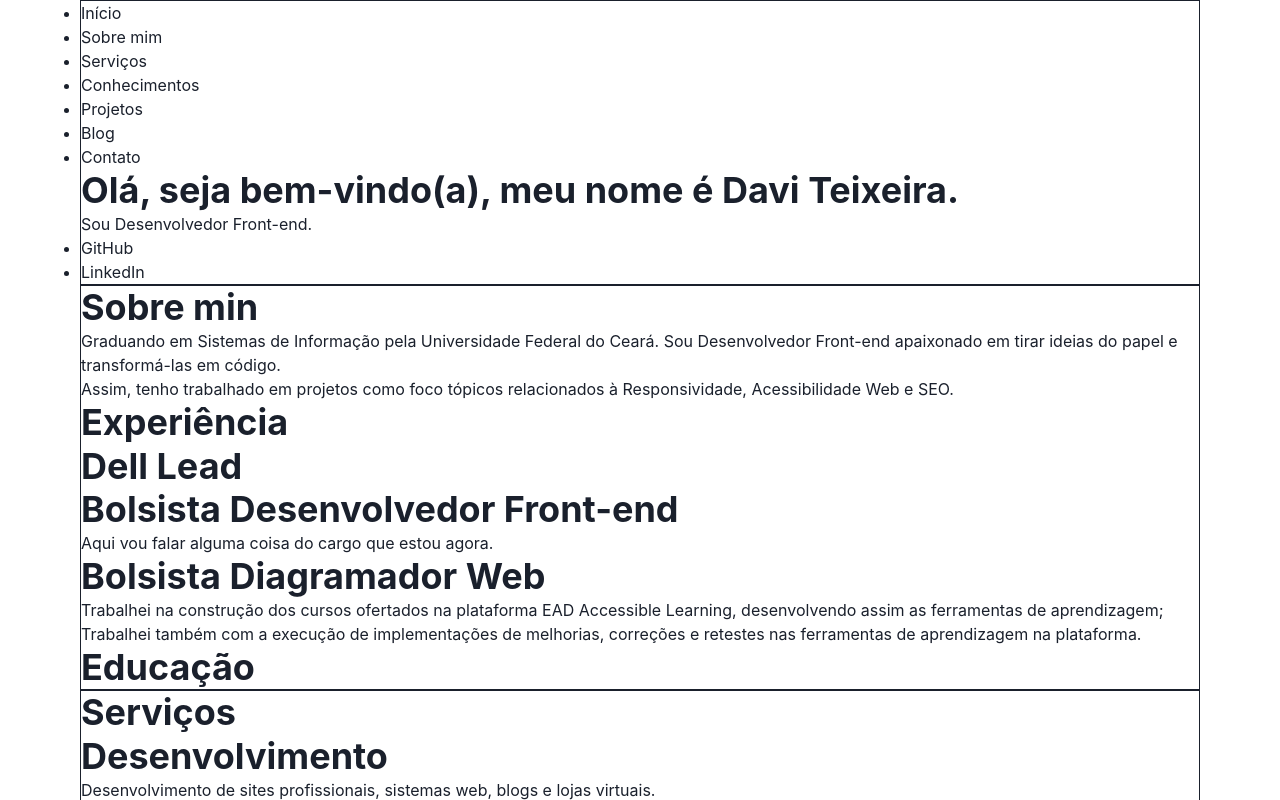
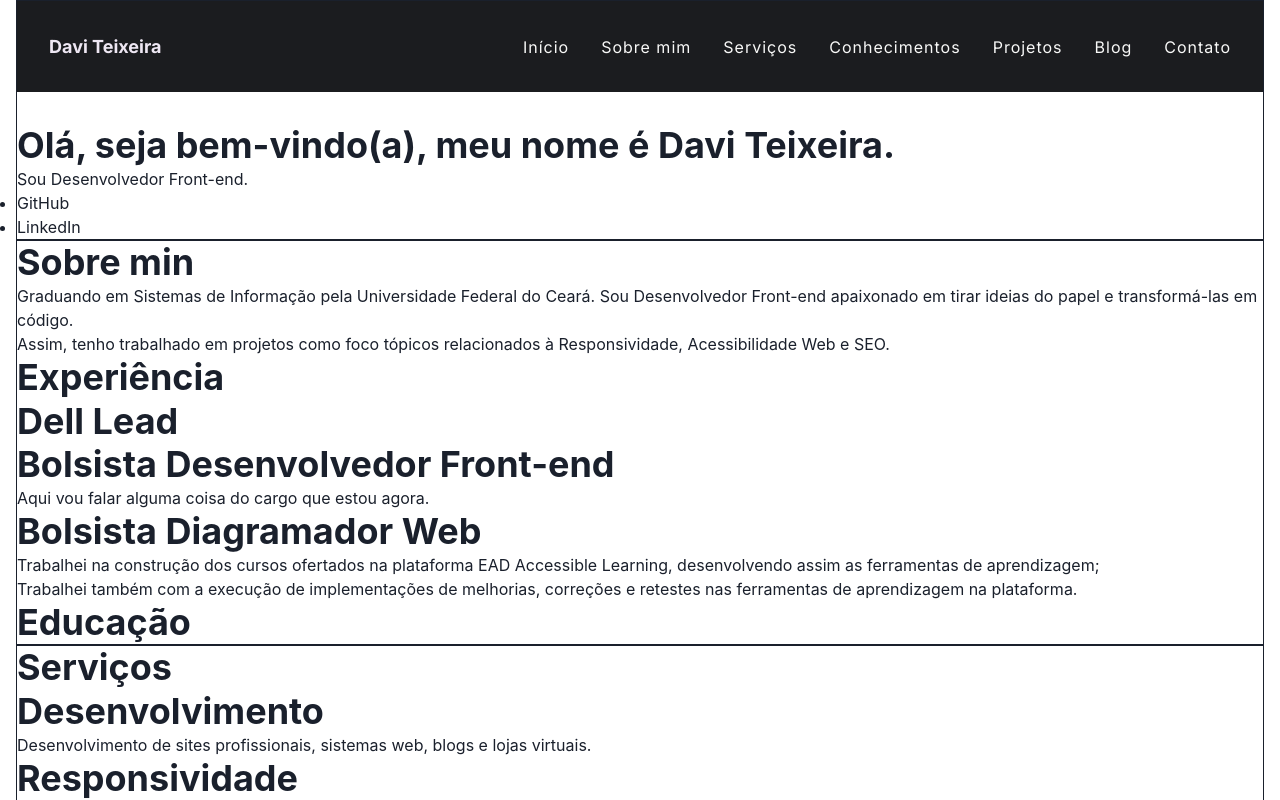
Before and after one commit to daviteixeira-dev/portfolio, a React (Vite) app in the folder portfolio-v2-chakra-ui/: page / in a window 1280 px wide. Shown: the top 800 px of the page. Built offline with nearby package versions, Linux system fonts and the light colour scheme.

Commit message:
Menu principal com chakra-ui

```diff
--- a/portfolio-v2-chakra-ui/index.html
+++ b/portfolio-v2-chakra-ui/index.html
@@ -4,8 +4,15 @@
     <meta charset="UTF-8" />
     <link rel="icon" type="image/svg+xml" href="/vite.svg" />
     <meta name="viewport" content="width=device-width, initial-scale=1.0" />
+    <link rel="preconnect" href="https://fonts.googleapis.com" />
+    <link rel="preconnect" href="https://fonts.gstatic.com" crossorigin />
+    <link
+      href="https://fonts.googleapis.com/css2?family=Inter:wght@400;500;600;700&display=swap"
+      rel="stylesheet"
+    />
     <title>Davi Teixeira | Desenvolvedor Front-end</title>
   </head>
+
   <body>
     <div id="root"></div>
     <script type="module" src="/src/main.jsx"></script>
--- a/portfolio-v2-chakra-ui/package.json
+++ b/portfolio-v2-chakra-ui/package.json
@@ -14,7 +14,8 @@
     "@emotion/styled": "^11.10.0",
     "framer-motion": "^6.5.1",
     "react": "^18.2.0",
-    "react-dom": "^18.2.0"
+    "react-dom": "^18.2.0",
+    "react-icons": "^4.4.0"
   },
   "devDependencies": {
     "@types/react": "^18.0.15",
--- a/portfolio-v2-chakra-ui/src/App.jsx
+++ b/portfolio-v2-chakra-ui/src/App.jsx
@@ -11,10 +11,9 @@ import Contato from './components/Contato/Contato';
 import Footer from './components/Footer/Footer';
 import Header from './components/Header/Header';
 
-function App() {
-
+function App(){
   return (
-    <Container maxW='90%' className="App">
+    <Container maxW="full" className="App">
       <Header />
       <Sobre />
       <Servicos />
@@ -24,7 +23,7 @@ function App() {
       <Contato />
       <Footer />
     </Container>
-  )
-}
+  );
+};
 
 export default App;
--- a/portfolio-v2-chakra-ui/src/components/Header/Header.jsx
+++ b/portfolio-v2-chakra-ui/src/components/Header/Header.jsx
@@ -1,54 +1,21 @@
 import React from "react";
 import { Box, Heading, Text } from "@chakra-ui/react"
+
+import MainMenu from "./MainMenu";
 
 function Header(){
     return(
         <Box as="header" id="home" border="1px solid">
-            <nav>
-                <ul>
-                    <li>
-                        <a href="#home">
-                            Início
-                        </a>
-                    </li>
-                    <li>
-                        <a href="#sobre">
-                            Sobre mim
-                        </a>
-                    </li>
-                    <li>
-                        <a href="#services">
-                            Serviços
-                        </a>
-                    </li>
-                    <li>
-                        <a href="#conhecimentos">
-                            Conhecimentos
-                        </a>
-                    </li>
-                    <li>
-                        <a href="#projetos">
-                            Projetos
-                        </a>
-                    </li>
-                    <li>
-                        <a href="#blog">
-                            Blog
-                        </a>
-                    </li>
-                    <li>
-                        <a href="#contato">
-                            Contato
-                        </a>
-                    </li>
-                </ul>
-            </nav>
+            <MainMenu />
+
             <Heading as="h1">
                 Olá, seja bem-vindo(a), meu nome é Davi Teixeira.
             </Heading>
+
             <Text>
                 Sou Desenvolvedor Front-end.
             </Text>
+
             <ul>
                 <li>
                     <a
@@ -66,8 +33,9 @@ function Header(){
                     </a>
                 </li>
             </ul>
+
         </Box>
-    )
-}
+    );
+};
 
 export default Header;
--- /dev/null
+++ b/portfolio-v2-chakra-ui/src/components/Header/Logo.jsx
@@ -0,0 +1,14 @@
+import React from "react"
+import { Box, Text } from "@chakra-ui/react"
+
+function Logo(props) {
+  return (
+    <Box {...props}>
+      <Text fontSize="lg" fontWeight="bold">
+        Davi Teixeira
+      </Text>
+    </Box>
+  )
+};
+
+export default Logo;
--- /dev/null
+++ b/portfolio-v2-chakra-ui/src/components/Header/MainMenu.jsx
@@ -0,0 +1,90 @@
+import React from "react";
+
+import { Link, Box, Flex, Text, Stack } from "@chakra-ui/react";
+
+import { FaBars, FaTimes} from "react-icons/fa";
+
+import Logo from "./Logo";
+
+const MenuToggle = ({ toggle, isOpen }) => {
+    return (
+      <Box display={{ base: "block", md: "none" }} onClick={toggle}>
+        {isOpen ? <FaTimes /> : <FaBars />}
+      </Box>
+    );
+};
+
+const MenuItem = ({ children, isLast, to = "/", ...rest }) => {
+    return (
+      <Link href={to} style={{ textDecoration: 'none', letterSpacing: "1px" }}>
+        <Text display="block" {...rest} _hover={{ borderBottom: "3px solid #f8f8f7"}}>
+          {children}
+        </Text>
+      </Link>
+    );
+};
+
+const MenuLinks = ({ isOpen }) => {
+    return (
+        <Box
+            display={{ base: isOpen ? "block" : "none", md: "block" }}
+            flexBasis={{ base: "100%", md: "auto" }}
+        >
+            <Stack
+                spacing={8}
+                align="center"
+                justify={["center", "space-between", "flex-end", "flex-end"]}
+                direction={["column", "column", "row", "row"]}
+                pt={[4, 4, 0, 0]}
+            >
+                <MenuItem to="/">Início</MenuItem>
+                <MenuItem to="#sobre">Sobre mim</MenuItem>
+                <MenuItem to="#services">Serviços</MenuItem>
+                <MenuItem to="#conhecimentos">Conhecimentos</MenuItem>
+                <MenuItem to="#projetos">Projetos</MenuItem>
+                <MenuItem to="#blog">Blog</MenuItem>
+                <MenuItem to="#contato">Contato</MenuItem>
+            </Stack>
+        </Box>
+    );
+};
+
+const NavBarContainer = ({ children, ...props }) => {
+    return (
+        <Flex
+            as="nav"
+            align="center"
+            justify="space-between"
+            wrap="wrap"
+            w="100%"
+            mb={8}
+            p={8}
+            bg={["#1b1c1f", "#1b1c1f", "#1b1c1f", "#1b1c1f"]}
+            color={["#f8f8f7", "#f8f8f7", "#f8f8f7", "#f8f8f7"]}
+            fontFamily="Inter, sans-serif;"
+            {...props}
+        >
+            {children}
+        </Flex>
+    );
+};
+
+const MainMenu = (props) => {
+
+    const [isOpen, setIsOpen] = React.useState(false);
+
+    const toggle = () => setIsOpen(!isOpen);
+
+    return(
+        <NavBarContainer {...props }>
+            <Logo
+                w="120px"
+                color={["#eee7f3", "#eee7f3", "#eee7f3", "#eee7f3"]}
+            />
+            <MenuToggle toggle={toggle} isOpen={isOpen} />
+            <MenuLinks isOpen={isOpen} />
+        </NavBarContainer>
+    );
+};
+
+export default MainMenu;
```
Also changed, not shown: 1 other file (tests, documents, lock files or other folders). Lines whose indentation alone changed are shown as unchanged.
